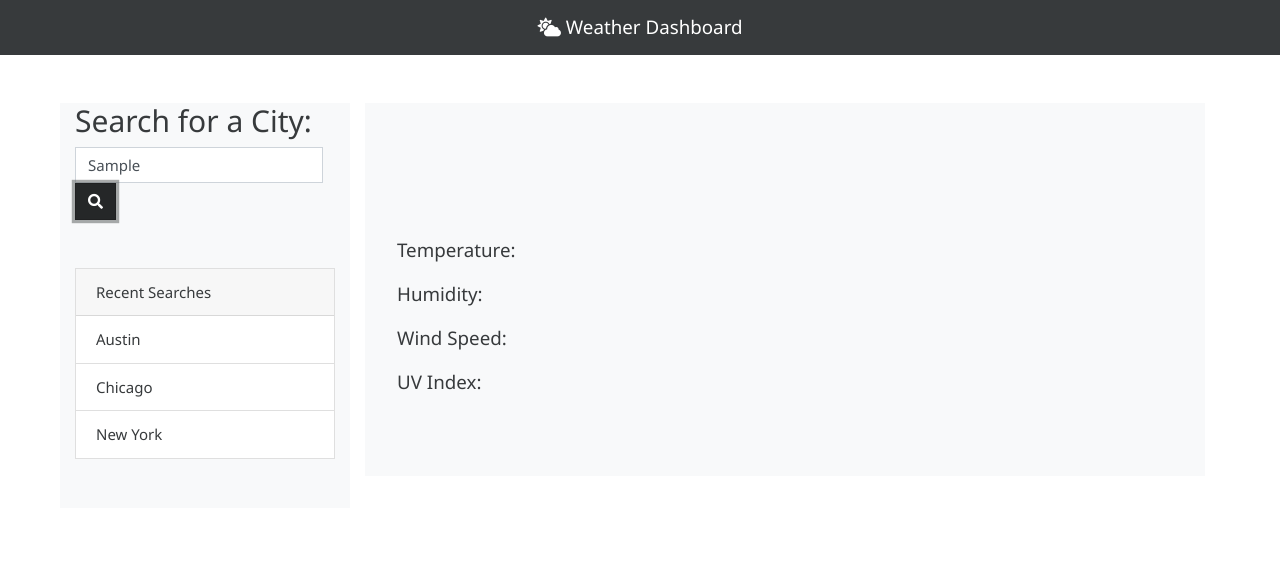
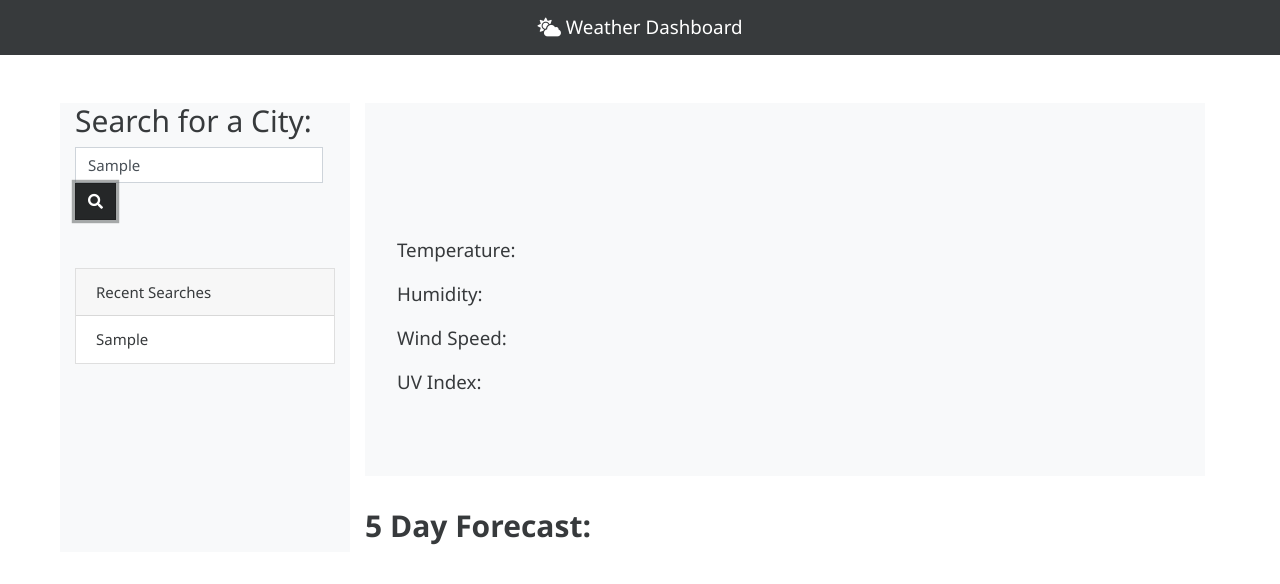
Before and after one commit to ltdebelen/HW6-Weather-Dashboard, a plain HTML site: page index.html in a window 1280 px wide. Both pictures are taken after typing "Sample" into the empty fields and a click on the button 95 px from the left and 201 px from the top of the page. Drawn offline with nearby package versions, Linux system fonts and the light colour scheme; no server answers.

Commit message:
appending city to the recent searches list

```diff
--- a/assets/js/app.js
+++ b/assets/js/app.js
@@ -1,10 +1,14 @@
 $(document).ready(function() {
+  // MAIN PROCESSES
   $("#search-button").on("click", function(e) {
     e.preventDefault();
     const city = $("#city").val();
     getCityWeather(city);
+    addToRecentSearches(city);
   });
 
+  //   FUNCTIONS
+  // Get City Weather Info
   function getCityWeather(city) {
     let api_key = "8045ec9f12de714284aa8926a3a735d1";
     let baseURL = `https://api.openweathermap.org/data/2.5/weather?appid=${api_key}`;
@@ -93,7 +97,7 @@ $(document).ready(function() {
       let cardHTML = "";
 
       // Loop through hourly weather update. Incrementing by 8 to get next day values
-      for (let i = 5; i < response.list.length; i += 8) {
+      for (let i = 1; i < response.list.length; i += 8) {
         // Getting icon from weather response object
         let weatherIcon = response.list[i].weather[0].icon;
 
@@ -124,4 +128,17 @@ $(document).ready(function() {
       }
     });
   }
+
+  // Add new search to Recent Searches list
+  function addToRecentSearches(city) {
+    // Create Element
+    const newCity = $("<li>");
+    newCity.addClass("list-group-item");
+    newCity.text(city);
+    // Append to List
+    $("#recent-searches-list").prepend(newCity);
+
+    // Save to localStorage
+    localStorage.setItem("cities", city);
+  }
 });
--- a/index.html
+++ b/index.html
@@ -44,10 +44,7 @@
                 <div class="card-header">
                   Recent Searches
                 </div>
-                <ul class="list-group list-group-flush">
-                  <li class="list-group-item">Austin</li>
-                  <li class="list-group-item">Chicago</li>
-                  <li class="list-group-item">New York</li>
+                <ul class="list-group list-group-flush" id="recent-searches-list">
                 </ul>
               </div>
             </form>
@@ -68,7 +65,8 @@
                 UV Index: <span id="uv-index"></span>
               </p>
             </div>
-            <div>
+            <div id="forecast">
+                <h2 class="display-lead font-weight-bold">5 Day Forecast: </h2>
                 <div class="row m-auto" id="city-week-forecast">
                 </div>
             </div>
```
